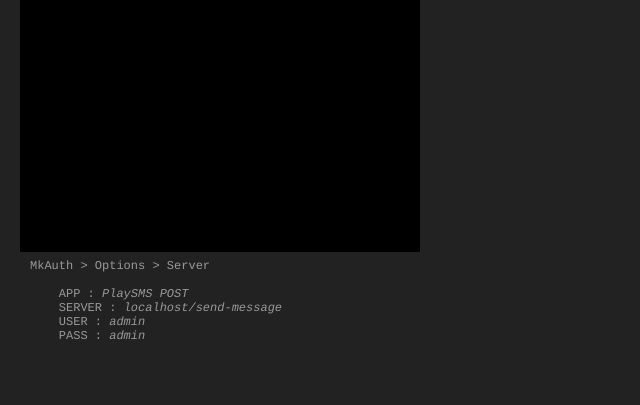
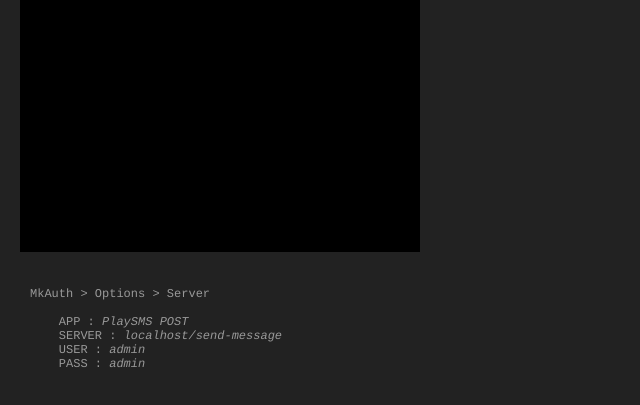
Before and after one commit to danielcarlosmacao/apiwhatsapp, a website: page index.html in a window 1280 px wide. Shown: the part 47-452 px from the top of the page, without its empty margins (0-640 px from the left). Drawn offline with Linux system fonts and the light colour scheme; no server answers.

```diff
--- a/index.html
+++ b/index.html
@@ -1,9 +1,9 @@
 <html>
 <head>
-<title>Mwsm - Terminal</title>
+<title>WhatsApp API</title>
 
     <link rel="stylesheet" href="style.css" media="screen">
-    <link rel="icon" type="image/x-icon" href="/icon.png">
+    <link rel="icon" type="image/x-icon" href="/midia/icon.png">
     <script type="text/javascript" src="jquery.js"></script>
     <script type="text/javascript" src="socket.io.js"></script>
     <script type="text/javascript" src="script.js"></script>
@@ -11,9 +11,7 @@
 </head>
 
 <BODY BGCOLOR="#222222" LINK="#77dd11" TEXT="#33d011" ALINK="#dddddd" VLINK="#77dd11"
-TOPMARGIN="0" BOTTOMMARGIN="0" LEFTMARGIN="0" RIGHTMARGIN="0" MARGINHEIGHT="0" MARGINWIDTH="0">
-
-
+TOPMARGIN="0" BOTTOMMARGIN="0" LEFTMARGIN="0" RIGHTMARGIN="0" MARGINHEIGHT="0" MARGINWIDTH="0"  >
 <TABLE BORDER="0" CELLSPACING="0" CELLPADDING="0" STYLE="margin:20px;" HEIGHT="276">
 
 <TR>
@@ -29,7 +27,7 @@
 </TR>
 <TR>
 <TD CLASS="grey" style="padding:10px;" colspan="2">
-	MkAuth > Options > Server<BR><BR>
+	<BR><BR>MkAuth > Options > Server<BR><BR>
 	&nbsp;&nbsp;&nbsp;&nbsp;APP : <i>PlaySMS POST</i><BR>
 	&nbsp;&nbsp;&nbsp;&nbsp;SERVER : <i class="host"></i><BR>
 	&nbsp;&nbsp;&nbsp;&nbsp;USER : <i>admin</i><BR>
@@ -38,6 +36,5 @@
 </TR>
 
 </TABLE>
-
 </BODY>
 </HTML>
--- a/style.css
+++ b/style.css
@@ -1,4 +1,4 @@
-html {margin 0; padding: 0; }
+html {margin: 0; padding: 0; }
 body {padding: 0; margin: 0; background-color: #222; color: #33d011; }
 body,p,a,td {
 	font-family: courier,fixed;
```
Also changed, not shown: README.md, midia/git/mkauth.png (renamed from mkauth.png), midia/git/node.png (renamed from node.png), midia/icon.png (renamed from icon.png).
